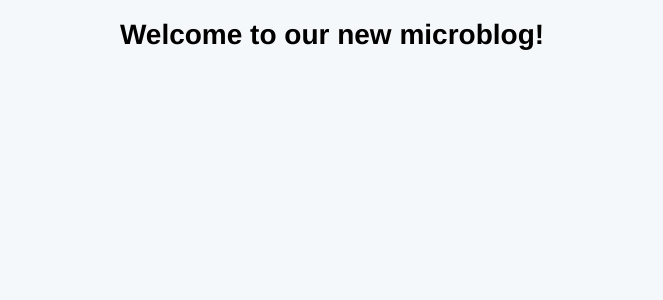
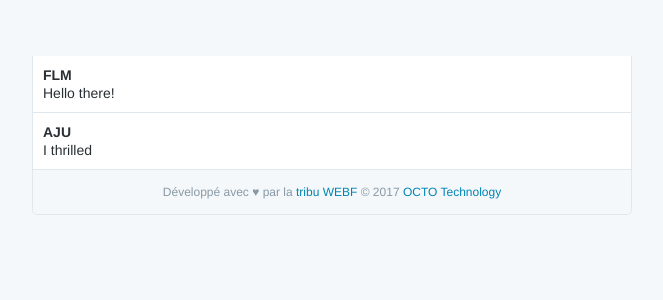
Before and after one commit to octo-web-front-end-tribe/microblog-angular5, an Angular app: page / in a window 1280 px wide. Shown: the top 300 px of the page, without its empty margins (308-971 px from the left). Built offline with nearby package versions, Linux system fonts and the light colour scheme.

Commit message:
feat: display static messages

```diff
--- a/src/app/app.component.html
+++ b/src/app/app.component.html
@@ -1,2 +1,26 @@
-<h1 style="text-align:center">Welcome to our new microblog!</h1>
+<div class="app">
+    <div class="view container">
+        <div class="message-list">
+            <ul class="message-list__ul">
+                <li class="message-list__li">
+                    <div class="message-item">
+                        <span class="message-item__author">FLM</span>
+                        <span class="message-item__content">Hello there!</span>
+                    </div>
+                </li>
+                <li class="message-list__li">
+                    <div class="message-item">
+                        <span class="message-item__author">AJU</span>
+                        <span class="message-item__content">I thrilled</span>
+                    </div>
+                </li>
+            </ul>
+        </div>
+        <div class="messages__footer">
+            Développé avec ♥ par la
+            <a class="messages__footer-link" href="https://github.com/octo-web-front-end-tribe">tribu WEBF</a> © 2017
+            <a class="messages__footer-link" href="http://www.octo.com/fr">OCTO Technology</a>
+        </div>
+    </div>
+</div>
 <router-outlet></router-outlet>
```
Also changed, not shown: 1 other file (tests, documents, lock files or other folders).
